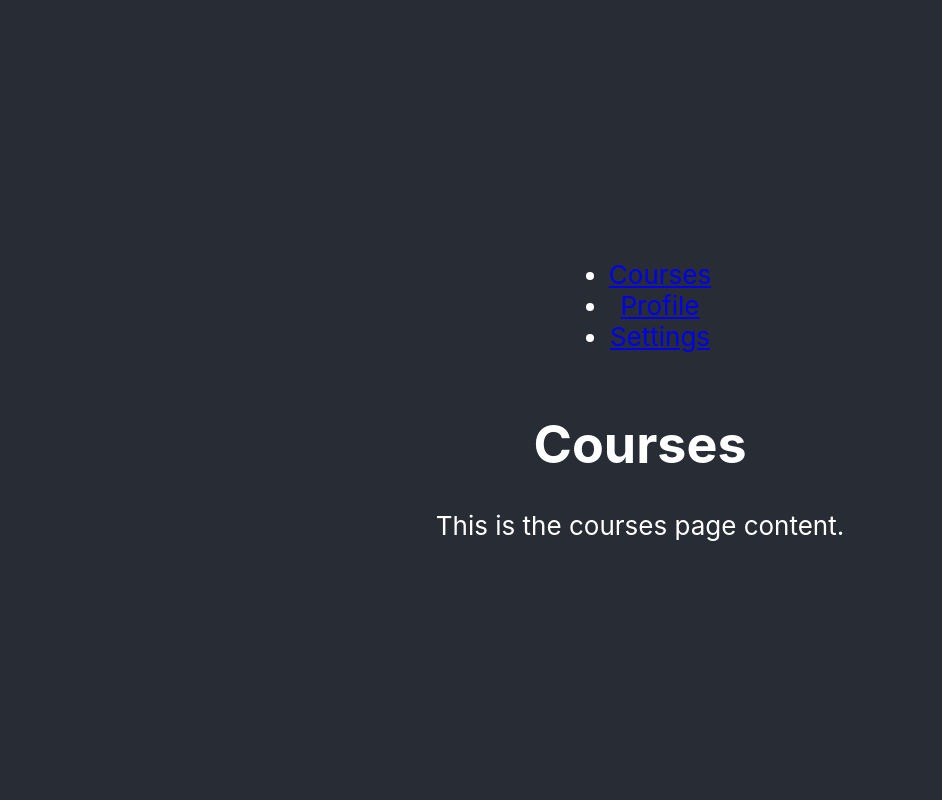
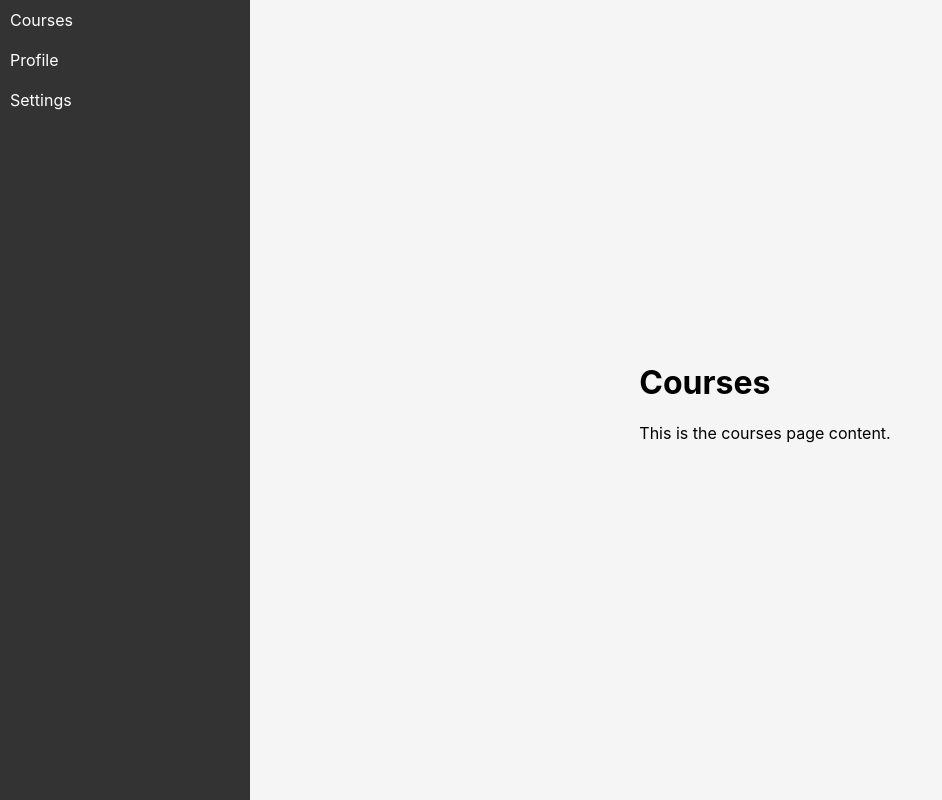
Before and after one commit to gathrean/GradeCal, a React (Create React App) app: page /courses in a window 1280 px wide. Shown: the whole page, without its empty margins (0-942 px from the left). Built offline with nearby package versions, Linux system fonts and the light colour scheme.

Commit message:
Added a top-to-bottom sidebar. Page contents are properly centered while considering the sidebar's width

```diff
--- a/src/App.css
+++ b/src/App.css
@@ -1,38 +1,52 @@
 .App {
-  text-align: center;
+  display: flex;
+  min-height: 100vh;
 }
 
-.App-logo {
-  height: 40vmin;
-  pointer-events: none;
+.sidebar {
+  width: 250px;
+  background-color: #333;
+  color: #fff;
+  display: flex;
+  flex-direction: column;
 }
 
-@media (prefers-reduced-motion: no-preference) {
-  .App-logo {
-    animation: App-logo-spin infinite 20s linear;
+.sidebar ul {
+  list-style: none;
+  padding: 0;
+  margin: 0;
+  flex-grow: 1;
+}
+
+.sidebar li {
+  padding: 10px;
+}
+
+.sidebar li a {
+  color: #fff;
+  text-decoration: none;
+}
+
+.sidebar li a:hover {
+  text-decoration: underline;
+}
+
+.content {
+  flex: 1;
+  background-color: #f5f5f5;
+  padding: 20px;
+  position: relative;
+  display: flex;
+  justify-content: center;
+  align-items: center;
+}
+
+@media (max-width: 768px) {
+  .App {
+    flex-direction: column;
+  }
+
+  .content {
+    margin-left: 0;
   }
 }
-
-.App-header {
-  background-color: #282c34;
-  min-height: 100vh;
-  display: flex;
-  flex-direction: column;
-  align-items: center;
-  justify-content: center;
-  font-size: calc(10px + 2vmin);
-  color: white;
-}
-
-.App-link {
-  color: #61dafb;
-}
-
-@keyframes App-logo-spin {
-  from {
-    transform: rotate(0deg);
-  }
-  to {
-    transform: rotate(360deg);
-  }
-}
--- a/src/App.js
+++ b/src/App.js
@@ -1,27 +1,23 @@
-import logo from './logo.svg';
-import './App.css';
-
+import React from 'react';
+import { BrowserRouter as Router, Route, Routes } from 'react-router-dom';
 import Navbar from './Navbar';
-import { BrowserRouter as Router, Route, Routes } from 'react-router-dom';
-
-// Import your page components
 import CoursesPage from './pages/CoursesPage';
 import ProfilePage from './pages/ProfilePage';
 import SettingsPage from './pages/SettingsPage';
+import './App.css';
 
 function App() {
   return (
     <Router>
       <div className="App">
-        <header className="App-header">
-          <Navbar />
-
+        <Navbar />
+        <div className="content">
           <Routes>
             <Route path="/courses" element={<CoursesPage />} />
             <Route path="/profile" element={<ProfilePage />} />
             <Route path="/settings" element={<SettingsPage />} />
           </Routes>
-        </header>
+        </div>
       </div>
     </Router>
   );
--- a/src/Navbar.js
+++ b/src/Navbar.js
@@ -3,7 +3,7 @@ import { Link } from 'react-router-dom';
 
 function Navbar() {
   return (
-        <nav>
+    <nav className="sidebar">
       <ul>
         <li>
           <Link to="/courses">Courses</Link>
@@ -19,5 +19,4 @@ function Navbar() {
   );
 }
 
-
 export default Navbar;
```
Lines whose indentation alone changed are shown as unchanged.
